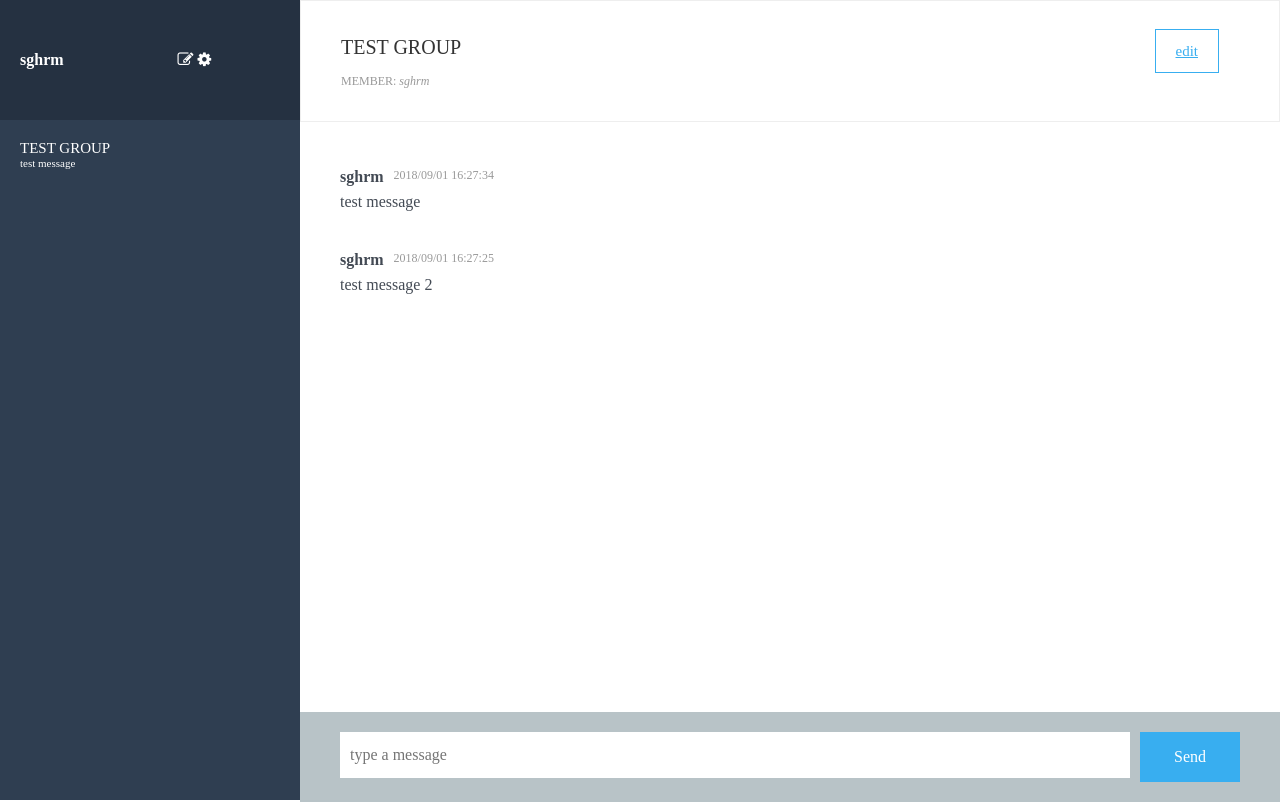
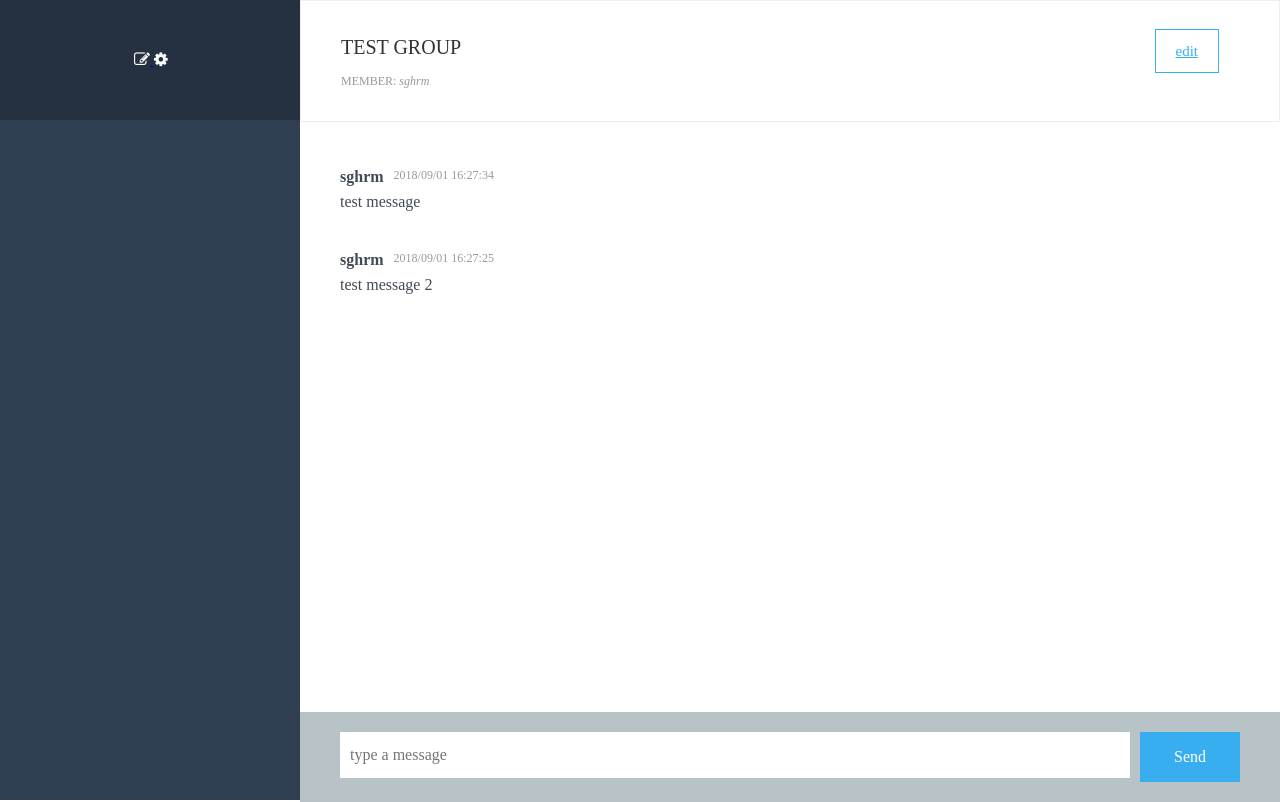
Before and after one commit to sghrm/chat-space, a Rails app: template app/views/messages/index.html.haml in a window 1280 px wide. Run offline with Rails 7, Linux system fonts and the light colour scheme; the template is opened without the code that fills it, so the values that code supplies are empty; style sheets or scripts are compiled from the project's sources; some libraries are stand-ins or nearby versions.

Commit message:
部分テンプレートの切り分け

```diff
--- a/app/assets/stylesheets/modules/_chat-side.scss
+++ b/app/assets/stylesheets/modules/_chat-side.scss
@@ -27,7 +27,10 @@
 				display: inline-block;
 
 			}
-
+			.icon{
+				color: white;
+				font-size: 16px;
+			}
 			.chat-side__user--new-group{
 				color: $chat-side-name;
 				margin-left: 90px;
@@ -56,12 +59,13 @@
 
 				.chat-side__group-name{
 					font-size: 15px;
+					color: white;
 				}
 				.chat-side__group-message{
 					font-size: 11px;
+					color: white;
 				}
 			}
-
 		}
 	}
 }
--- a/app/views/messages/index.html.haml
+++ b/app/views/messages/index.html.haml
@@ -9,23 +9,7 @@
     %script{:src => "/javascripts/application.js"}
   %body
     .notification
-    .chat-side
-      .chat-side__user
-        .chat-side__user-content
-          .chat-side__user-name
-            sghrm
-          %a.chat-side__user--new-group{:href => "/groups/new"}
-            %i.fa.fa-pencil-square-o
-          %a.chat-side__user--edit-user{:href => "/users/edit"}
-            %i.fa.fa-cog
-      .chat-side__groups
-        .chat-side__groups-list
-          / %a{:href => ""}
-          .chat-side__group
-            .chat-side__group-name
-              TEST GROUP
-            .chat-side__group-message
-              test message
+    =render partial: "layouts/side_bar"
     .chat-main
       .chat-main__header
         .chat-main__header--group.clearfix
@@ -60,8 +44,8 @@
           %input{:name => "utf8", :type => "hidden", :value => "✓"}/
           %input{:name => "authenticity_token", :type => "hidden", :value => "ZBEJZp+SlKoDXIw/7giKdpKFrht8g5nfd4q4juJcuSFTh3BfAj6QFgXRI8Ny/X3hUHsgcvPEOAWfZ/AS8Cw4Xw=="}/
           .chat-main__footer-body
-            %input#message_body.message{:name => "message[body]", :placeholder => "type a message", :type => "text"}/
+            %input#message_body.message{name:  "message[body]", placeholder: "type a message", type: "text"}/
             %label.chat-file{:for => "message_image"}
-              %input#message_image.image{:name => "message[image]", :type => "file"}/
+              %input#message_image.image{name: "message[image]", type: "file"}/
               %i.fa.fa-image
-          %input.submit{"data-disable-with" => "Send", :name => "commit", :type => "submit", :value => "Send"}/
+          %input.submit{"data-disable-with": "Send", name:  "commit", type:  "submit", value: "Send"}/
```
